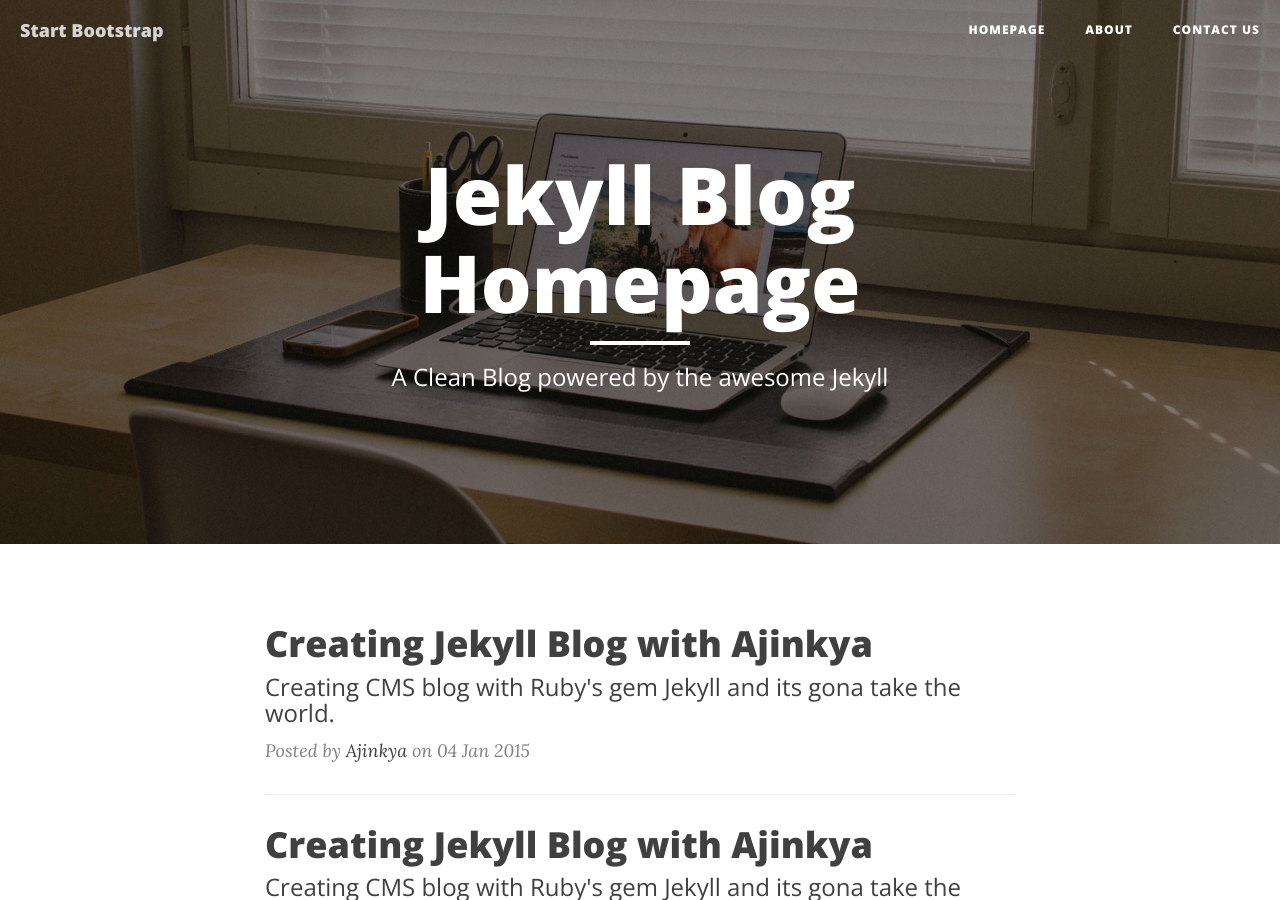
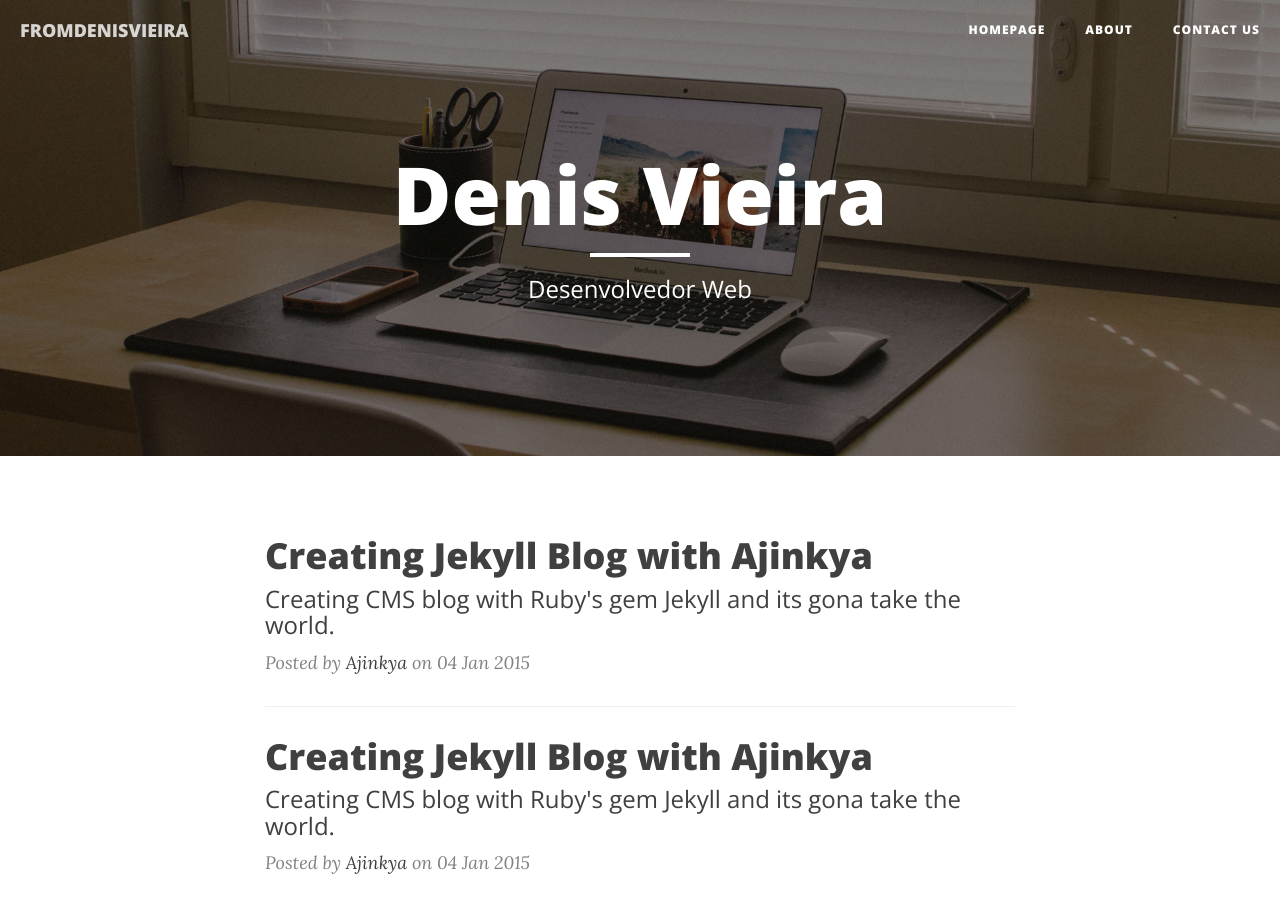
Before and after one commit to denisvieira05/fromdenisvieira.github.io-jekyll, a Jekyll site: the page built from index.html, in a window 1280 px wide and 900 px high. Built offline with Jekyll 4.4.1, drawn with Linux system fonts in a browser that asks for light colours; nearby versions of some CDN libraries; Markdown is read by kramdown in place of the engine named in the settings; the list of posts is cut into pages by our own code; comment, search, counter and statistics services are not loaded.

Commit message:
'modificações'

```diff
--- a/_includes/header.html
+++ b/_includes/header.html
@@ -65,5 +65,42 @@
                     </div>
                 </div>
             </div>
+
+
+            {% if page.url == '/index.html' %}
+            <div class="row">
+                <div class="col-lg-8 col-lg-offset-2 col-md-10 col-md-offset-1">
+                    <ul class="list-inline text-center">
+                        <li>
+                            <a href="https://twitter.com/steelx">
+                                <span class="fa-stack fa-lg">
+                                    <i class="fa fa-circle fa-stack-2x"></i>
+                                    <i class="fa fa-twitter fa-stack-1x fa-inverse"></i>
+                                </span>
+                            </a>
+                        </li>
+                        <li>
+                            <a href="http://www.facebook.com/ajinkya.borade">
+                                <span class="fa-stack fa-lg">
+                                    <i class="fa fa-circle fa-stack-2x"></i>
+                                    <i class="fa fa-facebook fa-stack-1x fa-inverse"></i>
+                                </span>
+                            </a>
+                        </li>
+                        <li>
+                            <a href="https://plus.google.com/+AjinkyaBorade?rel=author">
+                                <span class="fa-stack fa-lg">
+                                    <i class="fa fa-circle fa-stack-2x"></i>
+                                    <i class="fa fa-github fa-stack-1x fa-inverse"></i>
+                                </span>
+                            </a>
+                        </li>
+                    </ul>
+                    <p class="copyright text-muted">Copyright &copy; Your Website 2015</p>
+                </div>
+            </div>
+
+            {% endif %}
         </div>
+
     </header>
--- a/_includes/nav.html
+++ b/_includes/nav.html
@@ -8,7 +8,7 @@
                 <span class="icon-bar"></span>
                 <span class="icon-bar"></span>
             </button>
-            <a class="navbar-brand" href="{{site.url}}/index.html">Start Bootstrap</a>
+            <a class="navbar-brand" href="{{site.url}}/index.html">FROMDENISVIEIRA</a>
         </div>
 
         <!-- Collect the nav links, forms, and other content for toggling -->
--- a/contact.html
+++ b/contact.html
@@ -1,8 +1,8 @@
 ---
 layout: default
-title: "Contact us"
+title: "Contate-me "
 navigationName: "Contact us"
-description: "Contact us and we will get back to you soon."
+description: "Fique a vontade pra entrar em contato comigo quando quiser."
 coverImg: "contact-bg.jpg"
 group: "navigation"
 order: 3
--- a/index.html
+++ b/index.html
@@ -1,8 +1,8 @@
 ---
 layout: default
-title: "Jekyll Blog Homepage"
+title: "Denis Vieira"
 navigationName: "Homepage"
-description: "A Clean Blog powered by the awesome Jekyll"
+description: "Desenvolvedor Web"
 coverImg: "home-bg.jpg"
 ---
 
```
